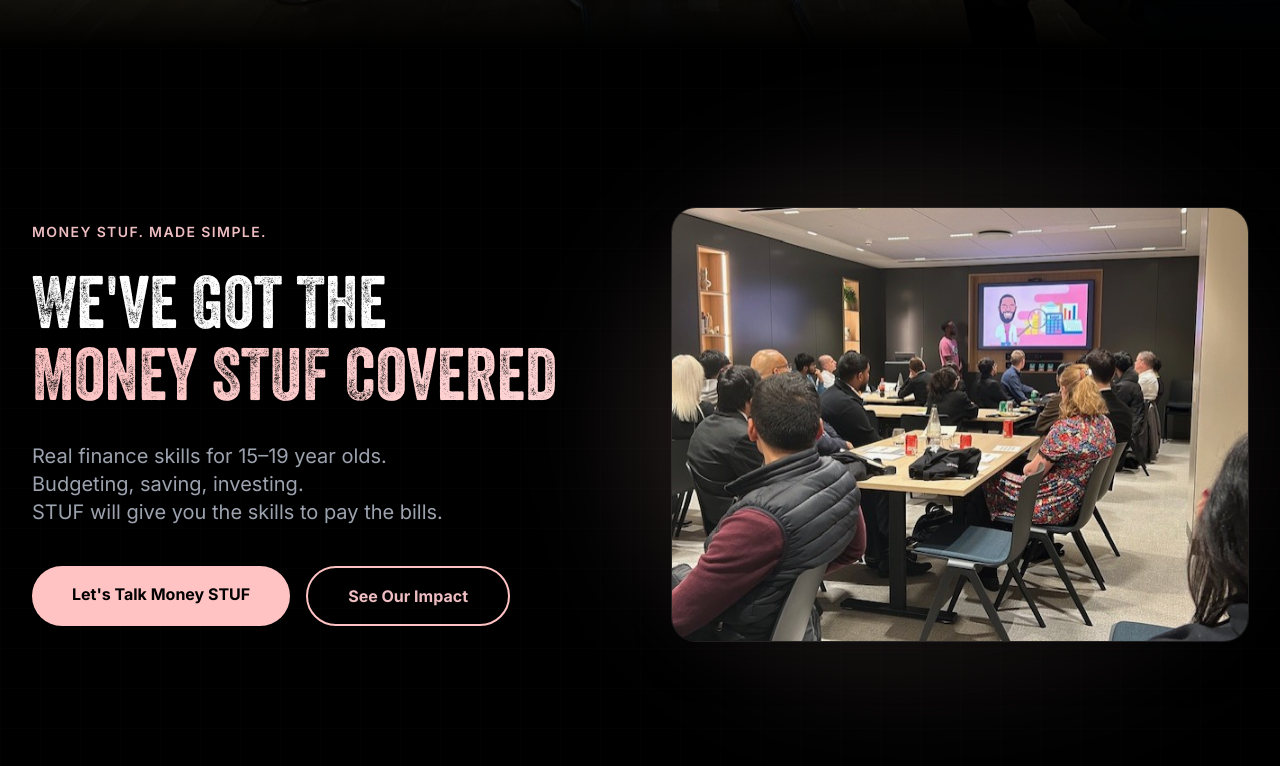
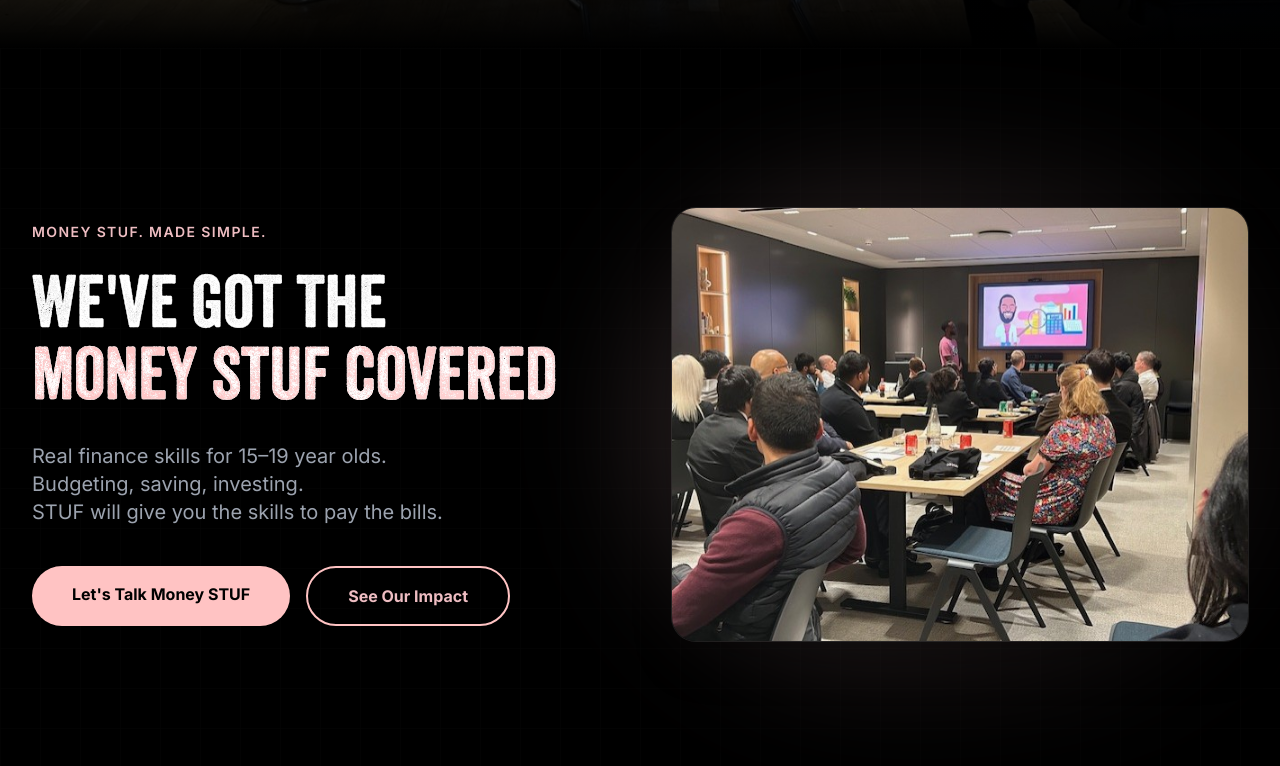
Before and after one commit to RayanYanat/STUF, a React (Vite) app: page / in a window 1280 px wide. Shown: the part 697-1463 px from the top of the page. Built offline with nearby package versions, Linux system fonts and the light colour scheme.

Commit message:
Enhance Veneer Two font rendering

```diff
--- a/src/App.tsx
+++ b/src/App.tsx
@@ -86,8 +86,11 @@ function App() {
         h1, h2, h3, h4, h5, h6 {
           font-family: 'Veneer Two', serif !important;
           font-weight: 400 !important;
-          -webkit-font-smoothing: auto;
-          -moz-osx-font-smoothing: auto;
+          -webkit-font-smoothing: antialiased;
+          -moz-osx-font-smoothing: grayscale;
+          text-rendering: geometricPrecision;
+          -webkit-text-stroke: 0.45px currentColor;
+          paint-order: stroke fill;
         }
 
         html {
@@ -136,8 +139,11 @@ function App() {
           line-height: 1;
           color: #FFC3C3;
           font-weight: 400 !important;
-          -webkit-font-smoothing: auto;
-          -moz-osx-font-smoothing: auto;
+          -webkit-font-smoothing: antialiased;
+          -moz-osx-font-smoothing: grayscale;
+          text-rendering: geometricPrecision;
+          -webkit-text-stroke: 0.45px currentColor;
+          paint-order: stroke fill;
         }
 
         .premium-card {
--- a/src/index.css
+++ b/src/index.css
@@ -80,6 +80,9 @@ h1, h2, h3, h4, h5, h6,
   font-family: 'Veneer Two', serif !important;
   font-weight: 400 !important;
   font-synthesis: none;
-  -webkit-font-smoothing: auto;
-  -moz-osx-font-smoothing: auto;
+  -webkit-font-smoothing: antialiased;
+  -moz-osx-font-smoothing: grayscale;
+  text-rendering: geometricPrecision;
+  -webkit-text-stroke: 0.45px currentColor;
+  paint-order: stroke fill;
 }
```
